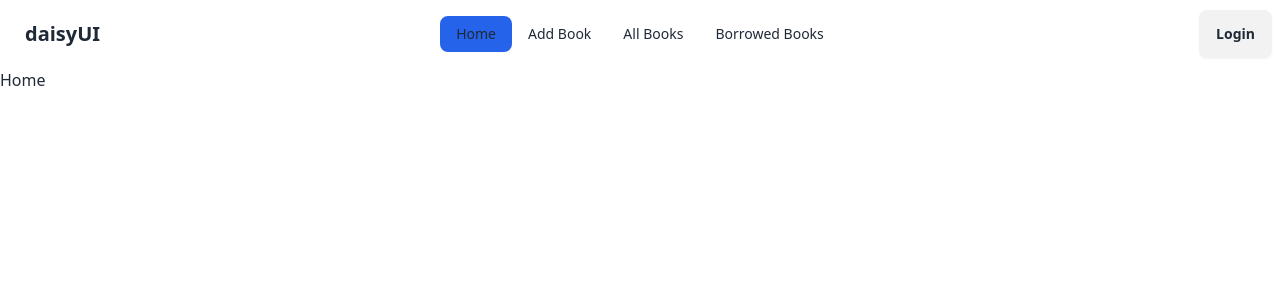
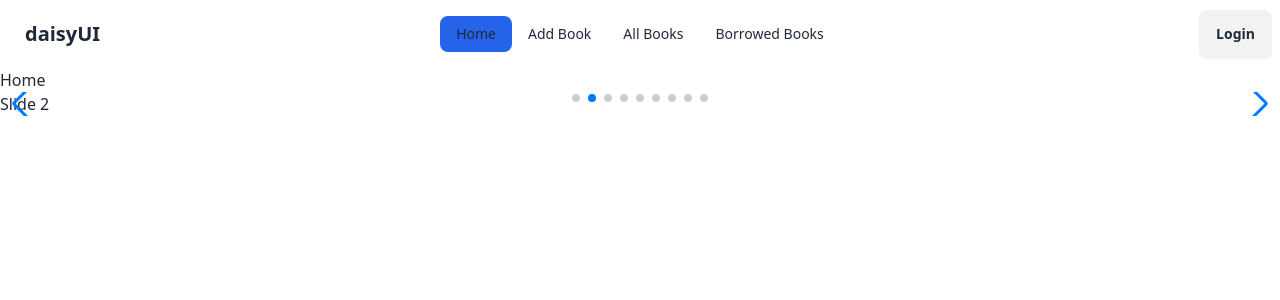
Before and after one commit to rjspyk5/wisdom-library-client, a React (Vite) app: page / in a window 1280 px wide. Shown: the top 300 px of the page. Built offline with nearby package versions, Linux system fonts and the light colour scheme; no server answers.

Commit message:
basic slider implement without style from swiper js

```diff
--- a/package.json
+++ b/package.json
@@ -18,7 +18,8 @@
     "react-dom": "^18.2.0",
     "react-icons": "^5.2.1",
     "react-router-dom": "^6.23.0",
-    "sort-by": "^1.2.0"
+    "sort-by": "^1.2.0",
+    "swiper": "^11.1.1"
   },
   "devDependencies": {
     "@types/react": "^18.2.66",
--- a/src/Pages/Home/Carasoul.jsx
+++ b/src/Pages/Home/Carasoul.jsx
@@ -0,0 +1,43 @@
+import React, { useRef, useState } from "react";
+// Import Swiper React components
+import { Swiper, SwiperSlide } from "swiper/react";
+
+// Import Swiper styles
+import "swiper/css";
+import "swiper/css/pagination";
+import "swiper/css/navigation";
+
+// import required modules
+import { Autoplay, Pagination, Navigation } from "swiper/modules";
+
+export const Carasoul = () => {
+  return (
+    <>
+      <Swiper
+        spaceBetween={30}
+        centeredSlides={true}
+        loop={true}
+        autoplay={{
+          delay: 2500,
+          disableOnInteraction: false,
+        }}
+        pagination={{
+          clickable: true,
+        }}
+        navigation={true}
+        modules={[Autoplay, Pagination, Navigation]}
+        className="mySwiper"
+      >
+        <SwiperSlide>Slide 1</SwiperSlide>
+        <SwiperSlide>Slide 2</SwiperSlide>
+        <SwiperSlide>Slide 3</SwiperSlide>
+        <SwiperSlide>Slide 4</SwiperSlide>
+        <SwiperSlide>Slide 5</SwiperSlide>
+        <SwiperSlide>Slide 6</SwiperSlide>
+        <SwiperSlide>Slide 7</SwiperSlide>
+        <SwiperSlide>Slide 8</SwiperSlide>
+        <SwiperSlide>Slide 9</SwiperSlide>
+      </Swiper>
+    </>
+  );
+};
--- a/src/Pages/Home/Home.jsx
+++ b/src/Pages/Home/Home.jsx
@@ -1,5 +1,11 @@
 import React from "react";
+import { Carasoul } from "./Carasoul";
 
 export const Home = () => {
-  return <div>Home</div>;
+  return (
+    <div>
+      Home
+      <Carasoul />
+    </div>
+  );
 };
```
Also changed, not shown: 1 other file (tests, documents, lock files or other folders).
